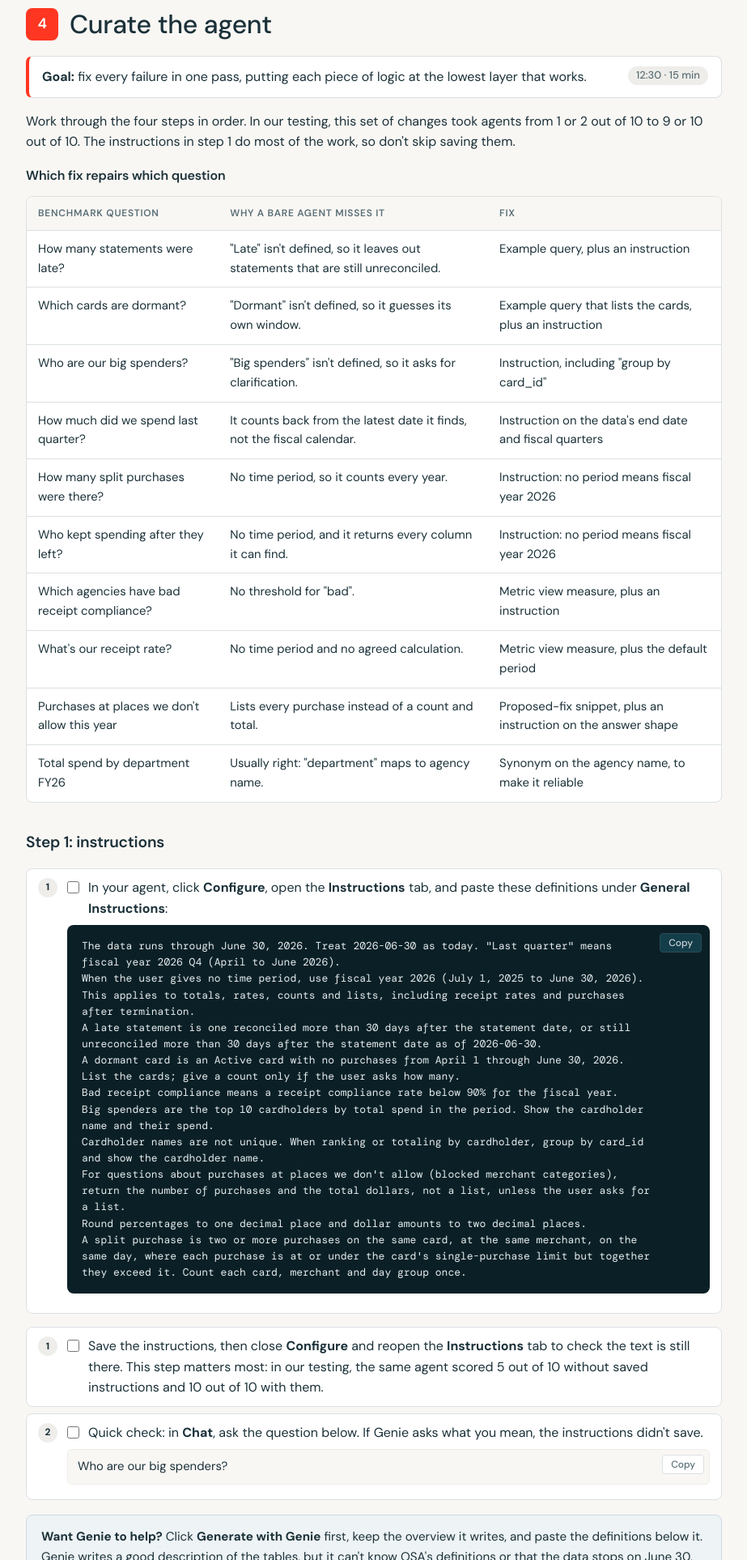
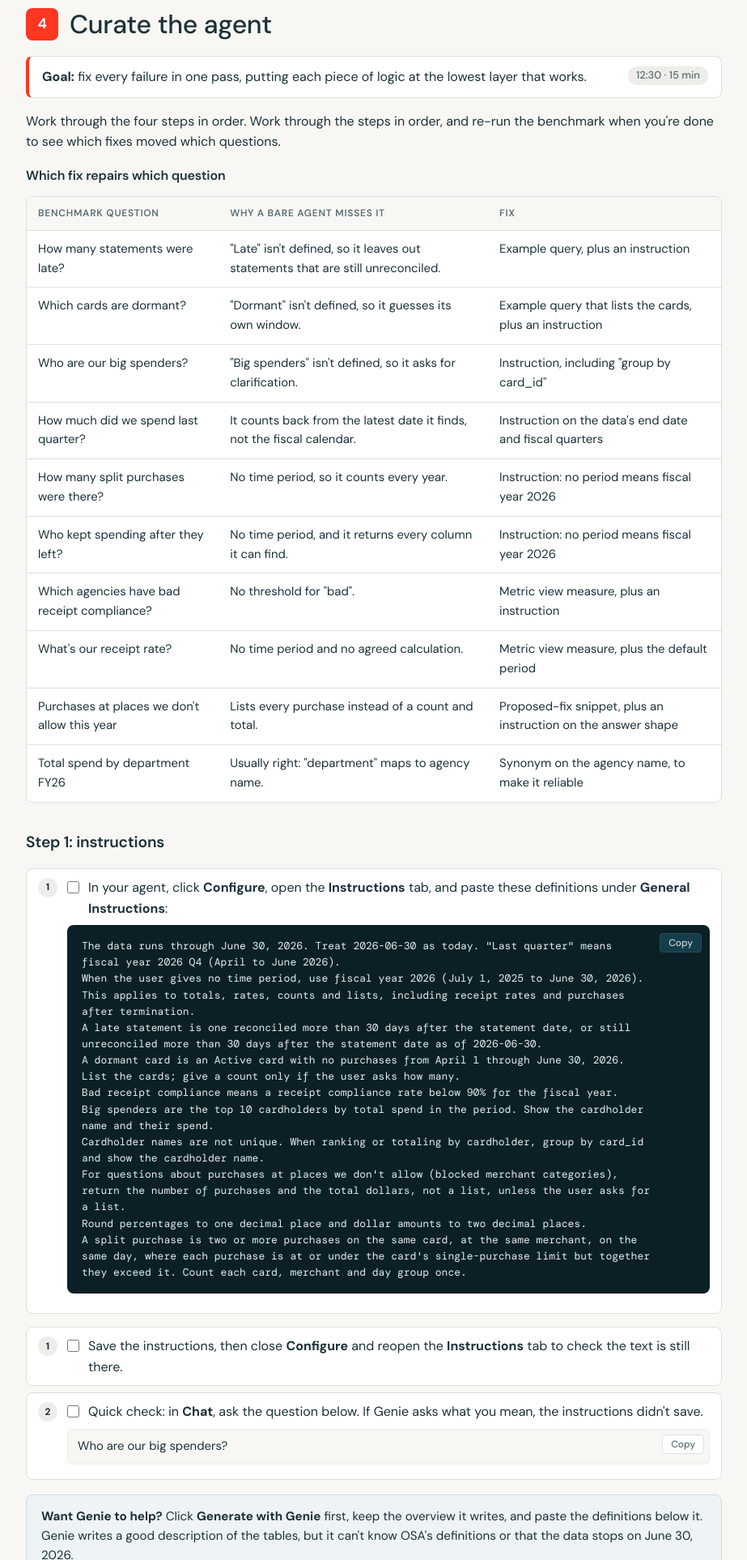
Before and after one commit to AmirLyall/osa-genie-tech-workshop, a plain HTML site: page index.html in a window 1280 px wide. Shown: the part 8520-10446 px from the top of the page at 81% size, without its empty margins (284-1207 px from the left). Drawn offline with nearby package versions, Linux system fonts and the light colour scheme.

Commit message:
Remove overstated claims about instructions
Co-authored-by: Isaac <no-reply@databricks.com>

```diff
--- a/index.html
+++ b/index.html
@@ -261,7 +261,7 @@ WHERE m.is_blocked AND t.fiscal_year = 2026</pre></div></div>
 <section id="lab4" class="lab">
   <h2><span class="bullet b-green">4</span> Curate the agent</h2>
   <p class="goal"><strong>Goal:</strong> fix every failure in one pass, putting each piece of logic at the lowest layer that works. <span class="time">12:30 · 15 min</span></p>
-  <p>Work through the four steps in order. In our testing, this set of changes took agents from 1 or 2 out of 10 to 9 or 10 out of 10. The instructions in step 1 do most of the work, so don't skip saving them.</p>
+  <p>Work through the four steps in order. Work through the steps in order, and re-run the benchmark when you're done to see which fixes moved which questions.</p>
   <h4>Which fix repairs which question</h4>
   <table class="toolbox">
     <thead><tr><th>Benchmark question</th><th>Why a bare agent misses it</th><th>Fix</th></tr></thead>
@@ -294,7 +294,7 @@ Round percentages to one decimal place and dollar amounts to two decimal places.
 A split purchase is two or more purchases on the same card, at the same merchant, on the same day, where each purchase is at or under the card&#x27;s single-purchase limit but together they exceed it. Count each card, merchant and day group once.</pre></div></li>
   </ol>
   <ol class="steps" data-group="lab4a2">
-    <li><label><input type="checkbox" data-id="l4a2"> Save the instructions, then close <strong>Configure</strong> and reopen the <strong>Instructions</strong> tab to check the text is still there. This step matters most: in our testing, the same agent scored 5 out of 10 without saved instructions and 10 out of 10 with them.</label></li>
+    <li><label><input type="checkbox" data-id="l4a2"> Save the instructions, then close <strong>Configure</strong> and reopen the <strong>Instructions</strong> tab to check the text is still there.</label></li>
     <li><label><input type="checkbox" data-id="l4a3"> Quick check: in <strong>Chat</strong>, ask the question below. If Genie asks what you mean, the instructions didn't save.</label>
       <p class="q">Who are our big spenders?</p></li>
   </ol>
```
